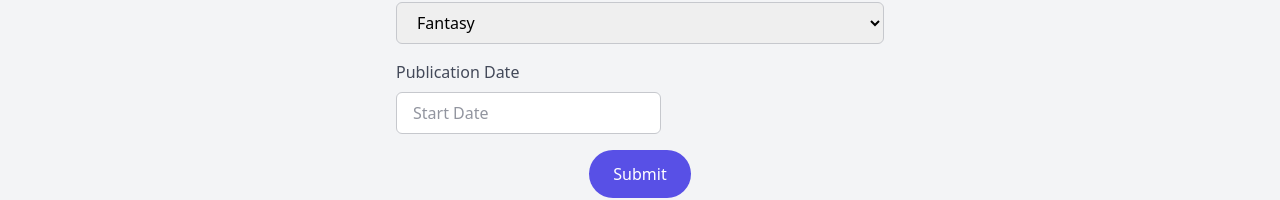
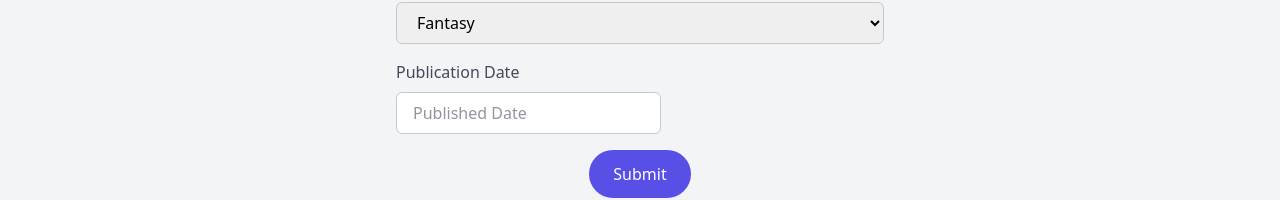
Before and after one commit to Noormohammad011/book-catalog-app, a React (Vite) app: page /createbook in a window 1280 px wide. Shown: the part 336-536 px from the top of the page. Built offline with nearby package versions, Linux system fonts and the light colour scheme; sample sign-in values are in the browser's storage.

Commit message:
bug fix pbulishingdate label

```diff
--- a/src/pages/CreateBook.tsx
+++ b/src/pages/CreateBook.tsx
@@ -134,7 +134,7 @@ const BookForm: React.FC = () => {
                 onChange={(date: Date | null) => {
                   onChange(date!);
                 }}
-                placeholderText="Start Date"
+                placeholderText="Published Date"
                 className="w-full px-4 py-2 border rounded-md focus:outline-none focus:border-primary"
                 required
               />
```
